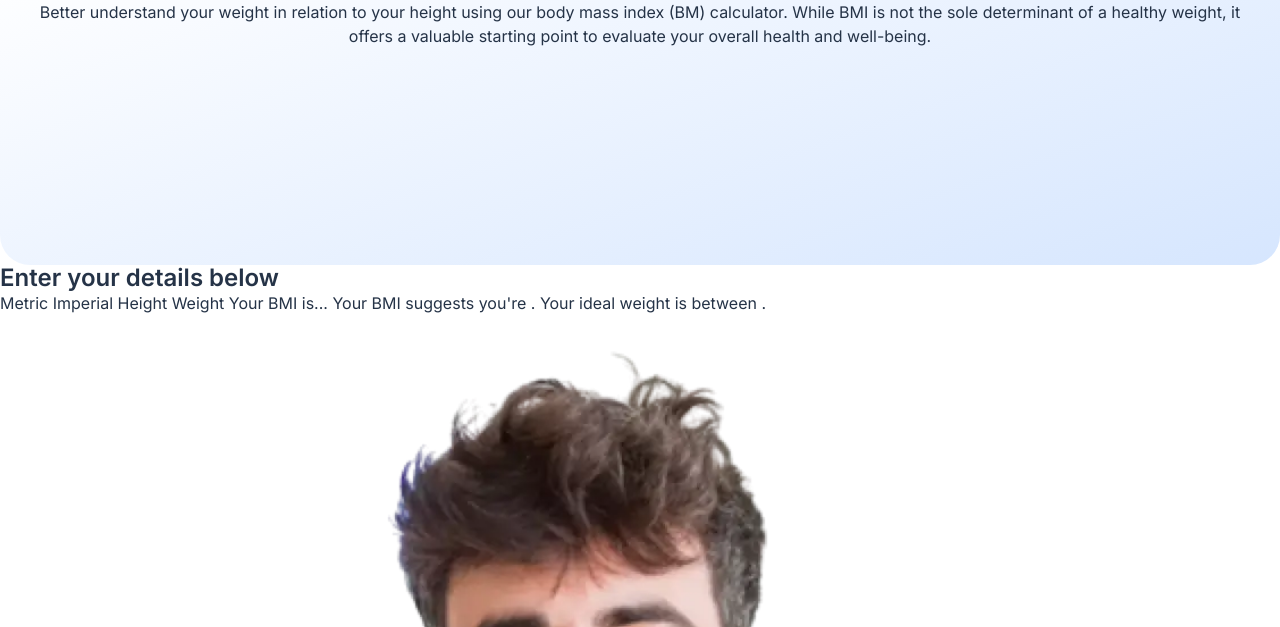
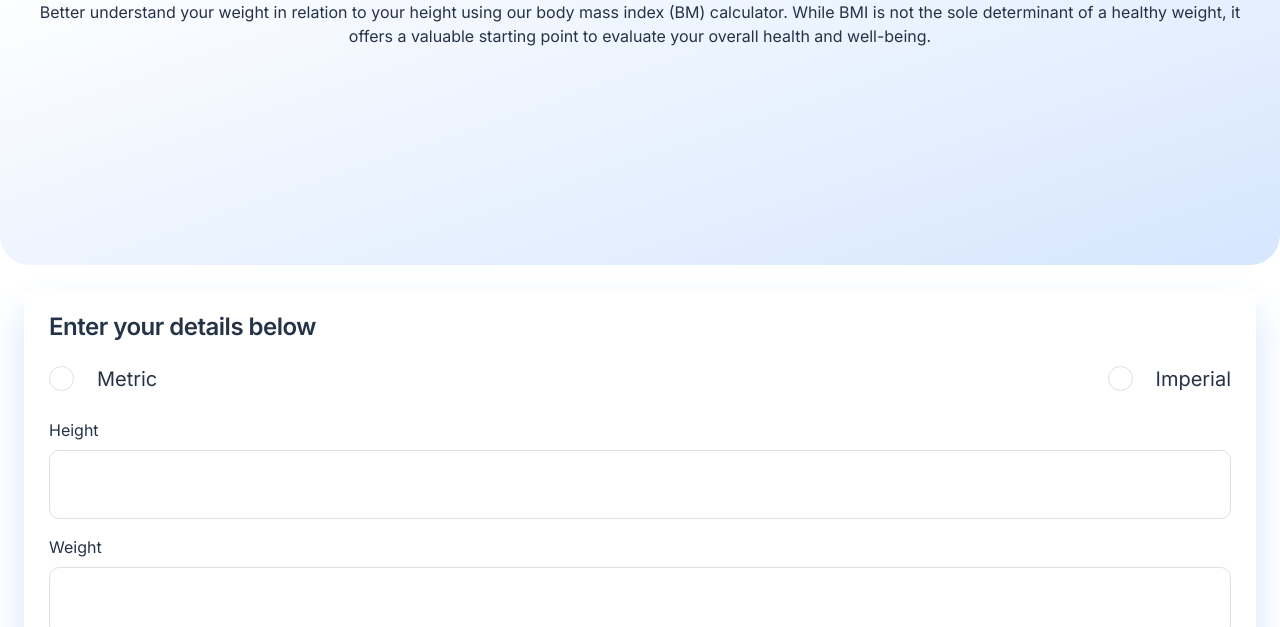
Before and after one commit to jgoryca/BMI-calculator, a website: page index.html in a window 1280 px wide. Shown: the part 173-800 px from the top of the page. Drawn offline with Linux system fonts and the light colour scheme.

Commit message:
Add calculator section

```diff
--- a/index.html
+++ b/index.html
@@ -33,13 +33,51 @@
     </header>
     <div class="calculator">
       <h3 class="heading-m">Enter your details below</h3>
-      Metric Imperial Height Weight Your BMI is...
+      <form action="" class="form form-metric">
+        <div class="form-radio">
+          <div class="form-radio-group">
+            <input
+              type="radio"
+              class="form-radio-input"
+              id="metric"
+              name="system"
+            />
+            <label for="metric" class="form-radio-label">
+              <span class="form-radio-button"></span>
+              Metric
+            </label>
+          </div>
+          <div class="form-radio-group">
+            <input
+              type="radio"
+              class="form-radio-input"
+              id="imperial"
+              name="system"
+            />
+            <label for="imperial" class="form-radio-label">
+              <span class="form-radio-button"></span>
+              Imperial
+            </label>
+          </div>
+        </div>
+        <div class="form-metric">
+          <label for="metric-height" class="form-metric-label">Height</label>
+          <input type="text" id="metric-height" class="form-metric-input" />
+          <label for="metric-weight" class="form-metric-label">Weight</label>
+          <input type="text" id="metric-weight" class="form-metric-input" />
+        </div>
+        <!-- <div class="form-imperial">
+          Height Weight
+        </div> -->
+      </form>
 
-      <!-- add score -->
-
-      Your BMI suggests you're
-      <!-- add classification -->. Your ideal weight is between
-      <!-- add range -->.
+      <div class="score">
+        Your BMI is...
+        <!-- add score -->
+        Your BMI suggests you're
+        <!-- add classification -->. Your ideal weight is between
+        <!-- add range -->.
+      </div>
     </div>
     <div class="result">
       <img
--- a/sass/base/_typography.scss
+++ b/sass/base/_typography.scss
@@ -22,6 +22,7 @@ body {
   font-size: 2.4rem;
   font-weight: 600;
   line-height: 1.1;
+  letter-spacing: -0.5px;
 }
 
 .heading-s {
--- a/sass/components/_calculator.scss
+++ b/sass/components/_calculator.scss
@@ -0,0 +1,90 @@
+.calculator {
+  background-color: $color-white;
+  margin: 2.4rem;
+  padding: 2.4rem;
+  border: 1px solid $color-white;
+  display: flex;
+  flex-direction: column;
+  gap: 2.4rem;
+  border-radius: 10px;
+  box-shadow: 0 2rem 4rem #d6e6fe;
+}
+
+.form {
+  display: flex;
+  flex-direction: column;
+  gap: 2.4rem;
+
+  &-radio {
+    width: 100%;
+    display: flex;
+    justify-content: space-between;
+    &-label {
+      font-size: 2rem;
+      cursor: pointer;
+      position: relative;
+      padding-left: 4.8rem;
+    }
+
+    &-button {
+      display: inline-block;
+      width: 2.5rem;
+      height: 2.5rem;
+      border: 1px solid $color-grey-light;
+      border-radius: 50%;
+      position: absolute;
+      left: 0;
+      top: -0.1rem;
+      &::after {
+        content: "";
+        display: block;
+        height: 1.2rem;
+        width: 1.2rem;
+        background-color: $color-blue;
+        border-radius: 50%;
+        position: absolute;
+        top: 50%;
+        left: 50%;
+        transform: translate(-50%, -50%);
+        opacity: 0;
+        transition: opacity 0.2s;
+      }
+    }
+
+    &-input {
+      display: none;
+    }
+
+    &-input:checked ~ &-label &-button {
+      background-color: #d6e6fe;
+    }
+
+    &-input:checked ~ &-label &-button::after {
+      opacity: 1;
+    }
+  }
+
+  &-metric {
+    &-label {
+      display: block;
+      margin-bottom: 0.8rem;
+    }
+
+    &-input {
+      display: block;
+      width: 100%;
+      height: 6.9rem;
+      border: 1px solid $color-grey-light;
+      border-radius: 10px;
+      padding: 2rem;
+      margin-bottom: 1.6rem;
+    }
+  }
+}
+
+.score {
+  background-color: $color-blue;
+  margin-top: 0.8rem;
+  padding: 3.2rem;
+  border-radius: 10px;
+}
```
Also changed, not shown: css/style.css.
